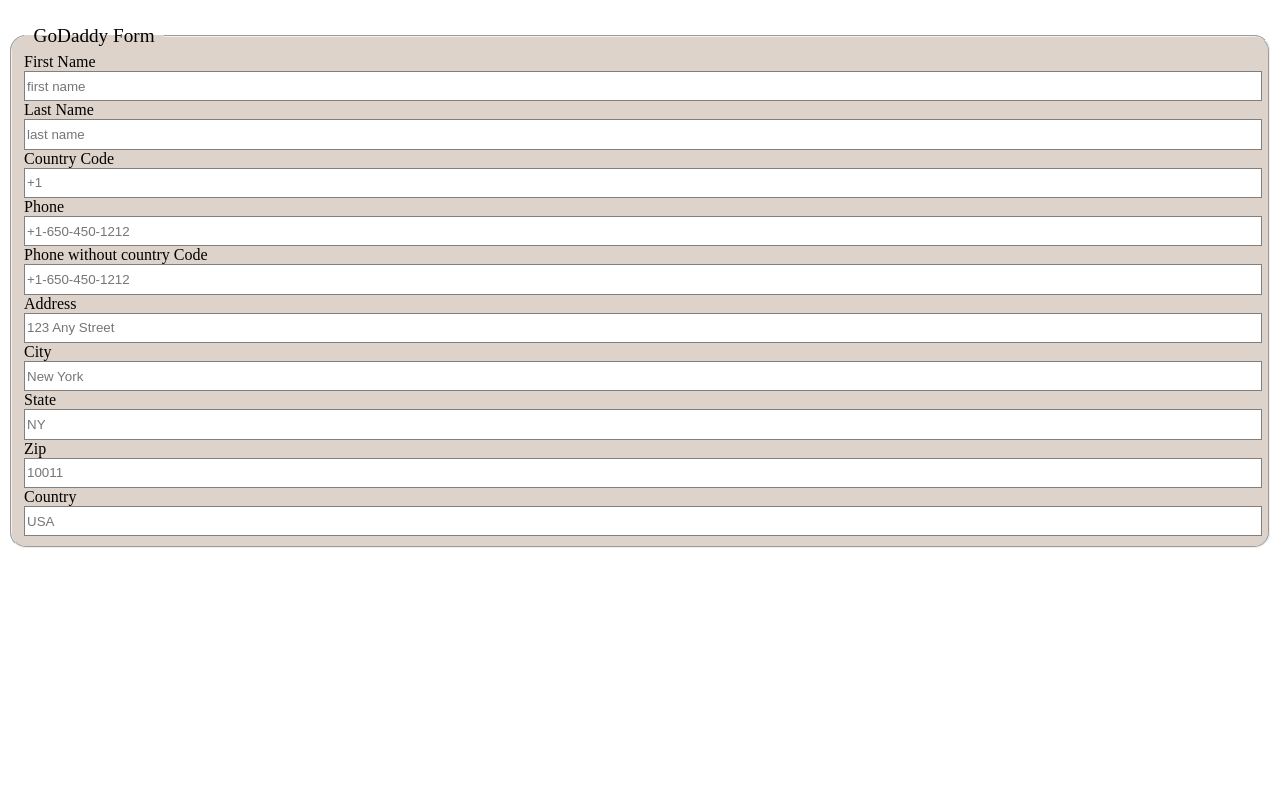
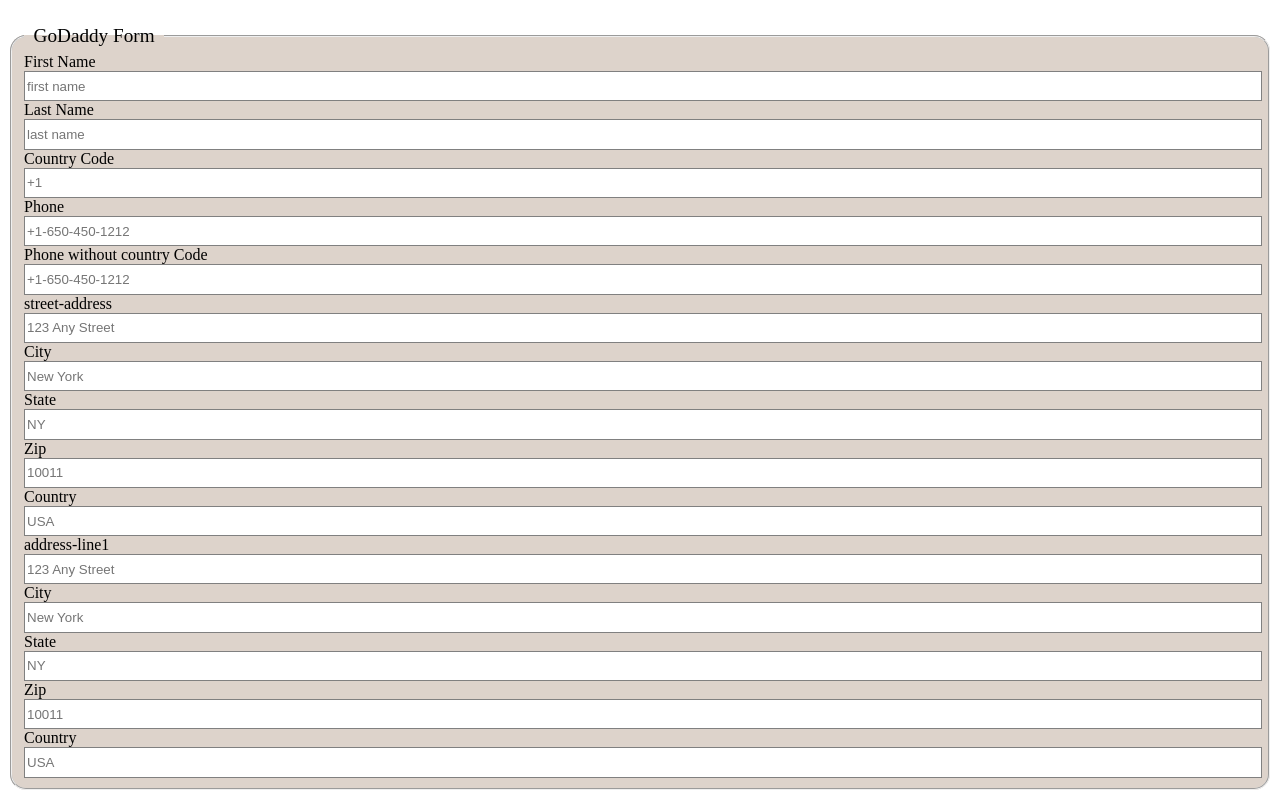
Before and after one commit to shengzhang2000/shengzhang2000.github.io, a plain HTML site: page index.html in a window 1280 px wide. Shown: the part 73-871 px from the top of the page. Before the commit the page ends 800 px from the top, so only its background shows below. Drawn offline with Linux system fonts and the light colour scheme.

Commit message:
Update index.html

```diff
--- a/index.html
+++ b/index.html
@@ -5,7 +5,7 @@
   <meta name="author" content="Ido Green | greenido.wordpress.com | @greenido">
   <meta name="viewport" content="width=device-width, initial-scale=1.0" />
   <meta name="theme-color" content="#db5945">
-  <title>Auto Complete Attribute Example</title>
+  <title>FMm Auto Complete</title>
   <style type="text/css">
     input, textarea {
       padding-top: 0.5em;
@@ -43,9 +43,9 @@
     }
   </style>
 <body>
-  <h1>AutoComplete Example</h1>
+  <h1>FBm AutoComplete Example</h1>
   <div role="main">
-    <form method="post" id="usrForm">
+    <form method="post" id="usrForm" autocomplete="on">
       <fieldset>
         <legend>GoDaddy Form</legend>
         <label for="frmNameA">First Name</label>
@@ -53,13 +53,13 @@
         <label for="frmNameB">Last Name</label>
         <input name="name" id="frmNameB" placeholder="last name" required autocomplete="family-name">
         <label for="frmPhoneNumA">Country Code</label>
-        <input type="tel" name="tel-country-code" id="frmPhoneNumA" placeholder="+1" required autocomplete="tel-country-code" pattern="\d*>
+        <input type="text" name="tel-country-code" id="frmPhoneNumA" placeholder="+1" required autocomplete="tel-country-code" pattern="\d*>
         <label for="frmPhoneNumB">Phone</label>
-        <input type="tel" name="tel" id="frmPhoneNumB" placeholder="+1-650-450-1212" required autocomplete="tel" pattern="\d*>
+        <input type="text" name="tel" id="frmPhoneNumB" placeholder="+1-650-450-1212" required autocomplete="tel" pattern="\d*>
 
         <label for="frmPhoneNumC">Phone without country Code</label>
-        <input type="tel" name="tel-national" id="frmPhoneNumC" placeholder="+1-650-450-1212" required autocomplete="tel-national" pattern="\d*>
-<label for="frmAddressS">Address</label>
+        <input type="text" name="tel-national" id="frmPhoneNumC" placeholder="+1-650-450-1212" required autocomplete="tel-national" pattern="\d*>
+<label for="frmAddressS">street-address</label>
               <input name="ship-address" required id="frmAddressS" placeholder="123 Any Street" autocomplete="shipping street-address">
               <label for="frmCityS">City</label>
               <input name="ship-city" required id="frmCityS" placeholder="New York" autocomplete="shipping address-level2">
@@ -69,6 +69,19 @@
               <input name="ship-zip" required id="frmZipS" placeholder="10011" autocomplete="shipping postal-code">
               <label for="frmCountryS">Country</label>
               <input name="ship-country" required id="frmCountryS" placeholder="USA" autocomplete="shipping country">
+
+             <label for="frmAddressS2">address-line1</label>
+              <input name="ship-address" required id="frmAddressS2" placeholder="123 Any Street" autocomplete="address-line1">
+              <label for="frmCityS">City</label>
+              <input name="ship-city" required id="frmCityS" placeholder="New York" autocomplete="shipping address-level2">
+              <label for="frmStateS">State</label>
+              <input name="ship-state" required id="frmStateS" placeholder="NY" autocomplete="shipping address-level1">
+              <label for="frmZipS">Zip</label>
+              <input name="ship-zip" required id="frmZipS" placeholder="10011" autocomplete="shipping postal-code">
+              <label for="frmCountryS">Country</label>
+              <input name="ship-country" required id="frmCountryS" placeholder="USA" autocomplete="shipping country">
+
+
 
         <!--
 
```
